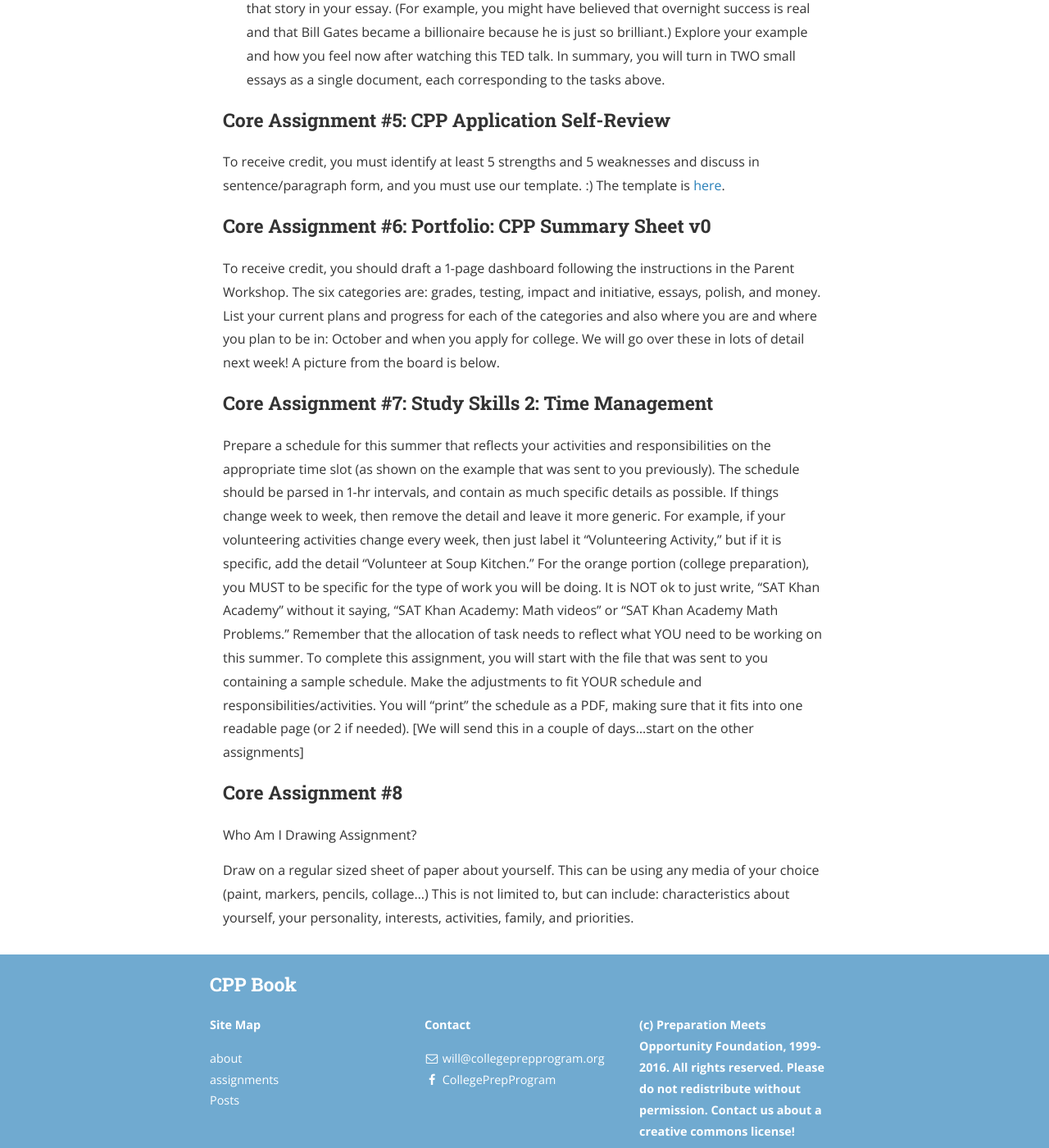
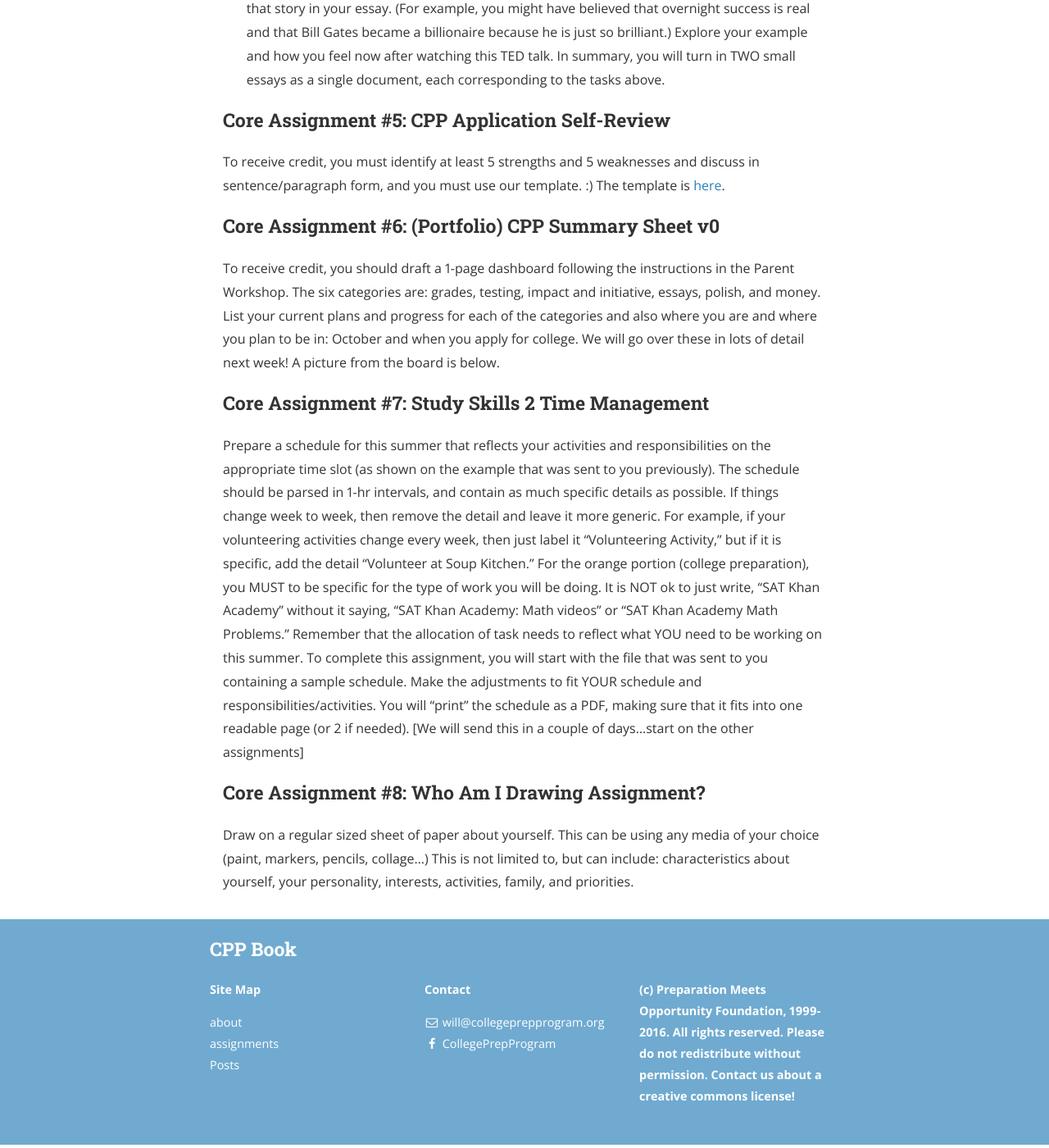
Before and after one commit to wrgr/cppbook, a Jekyll site: the page built from assignments.md, in a window 1280 px wide and 1400 px high, scrolled down 2770 px. Shown: the whole window at 82% size. Built offline with Jekyll 4.4.1, drawn with Linux system fonts in a browser that asks for light colours; nearby versions of some CDN libraries; a style sheet for code colours, icons or effects is not loaded.

Commit message:
fixing links

```diff
--- a/assignments.md
+++ b/assignments.md
@@ -54,7 +54,7 @@ Our essay template is [here](/cppbook/assets/cpp_essay_template.doc).
 ### Core Assignment #3:  Study Skills 1: Learning Assessment
 
 What is your learning style?
-Find out your learning style by taking the [VARK Questionnaire]((http://vark-learn.com/the-vark-questionnaire/the-vark-questionnaire-for-younger-people/) ). Read about what the results mean. Write a brief (one page) plan on how you plan to incorporate what you have learned into your study habits. Be specific by providing examples.
+Find out your learning style by taking the [VARK Questionnaire](http://vark-learn.com/the-vark-questionnaire/the-vark-questionnaire-for-younger-people/). Read about what the results mean. Write a brief (one page) plan on how you plan to incorporate what you have learned into your study habits. Be specific by providing examples.
 The document should contain the following:
 A.	VARK scores for each. Example:
 - Visual: 12
@@ -77,18 +77,16 @@ In summary, you will turn in TWO small essays as a single document, each corresp
 To receive credit, you must identify at least 5 strengths and 5 weaknesses and discuss in sentence/paragraph form, and you must use our template. :)
 The template is [here](/cppbook/assets/cpp_template_appreview.doc).
 
-### Core Assignment #6:  Portfolio:  CPP Summary Sheet v0
+### Core Assignment #6:  (Portfolio) CPP Summary Sheet v0
 
 To receive credit, you should draft a 1-page dashboard following the instructions in the Parent Workshop.  The six categories are:  grades, testing, impact and initiative, essays, polish, and money.  List your current plans and progress for each of the categories and also where you are and where you plan to be in:  October and when you apply for college.  We will go over these in lots of detail next week!  A picture from the board is below.
 
-### Core Assignment #7:  Study Skills 2: Time Management
+### Core Assignment #7:  Study Skills 2 Time Management
 
 Prepare a schedule for this summer  that reflects your activities and responsibilities on the appropriate time slot (as shown on the example that was sent to you previously). The schedule should be parsed in 1-hr intervals, and contain as much specific details as possible. If things change week to week, then remove the detail and leave it more generic. For example, if your volunteering activities change every week, then just label it “Volunteering Activity,” but if it is specific, add the detail “Volunteer at Soup Kitchen.” For the orange portion (college preparation), you MUST to be specific for the type of work you will be doing. It is NOT ok to just write, “SAT Khan Academy” without it saying, “SAT Khan Academy: Math videos” or “SAT Khan Academy Math Problems.” Remember that the allocation of task needs to reflect what YOU need to be working on this summer.
 To complete this assignment, you will start with the file that was sent to you containing a sample schedule. Make the adjustments to fit YOUR schedule and responsibilities/activities. You will “print” the schedule as a PDF, making sure that it fits into one readable page (or 2 if needed).  [We will send this in a couple of days…start on the other assignments]
 
 
-### Core Assignment #8
-
-Who Am I Drawing Assignment?
+### Core Assignment #8:  Who Am I Drawing Assignment?
 
 Draw on a regular sized sheet of paper about yourself.  This can be using any media of your choice (paint, markers, pencils, collage…) This is not limited to, but can include:  characteristics about yourself, your personality, interests, activities, family, and priorities.
```
